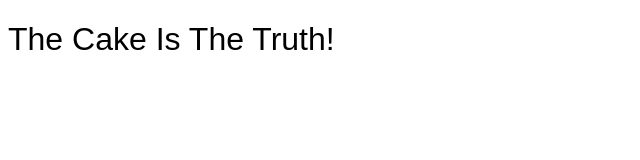
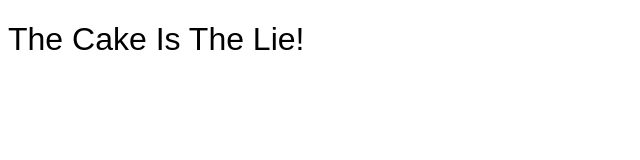
Before and after one commit to rockhowse/concourse-nginx, a plain HTML site: page index.html in a window 1280 px wide. Shown: the full height of the page, 0-640 px from the left. Drawn offline with Linux system fonts and the light colour scheme.

Commit message:
Emergency deploy now!!

```diff
--- a/index.html
+++ b/index.html
@@ -14,7 +14,7 @@
 </head>
 <body>
     <h1>
-        The Cake Is The Truth!
+        The Cake Is The Lie!
     </h1>
 </body>
 </html>
```
Also changed, not shown: 1 other file.
